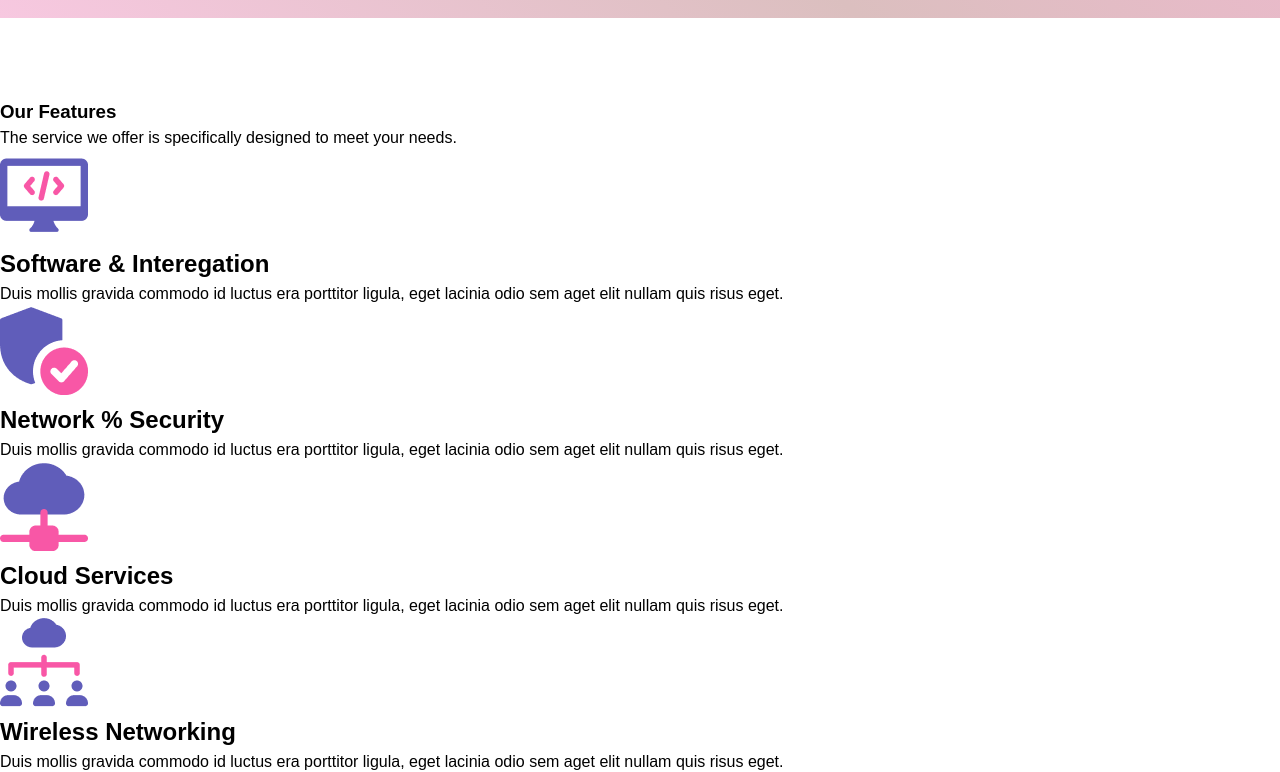
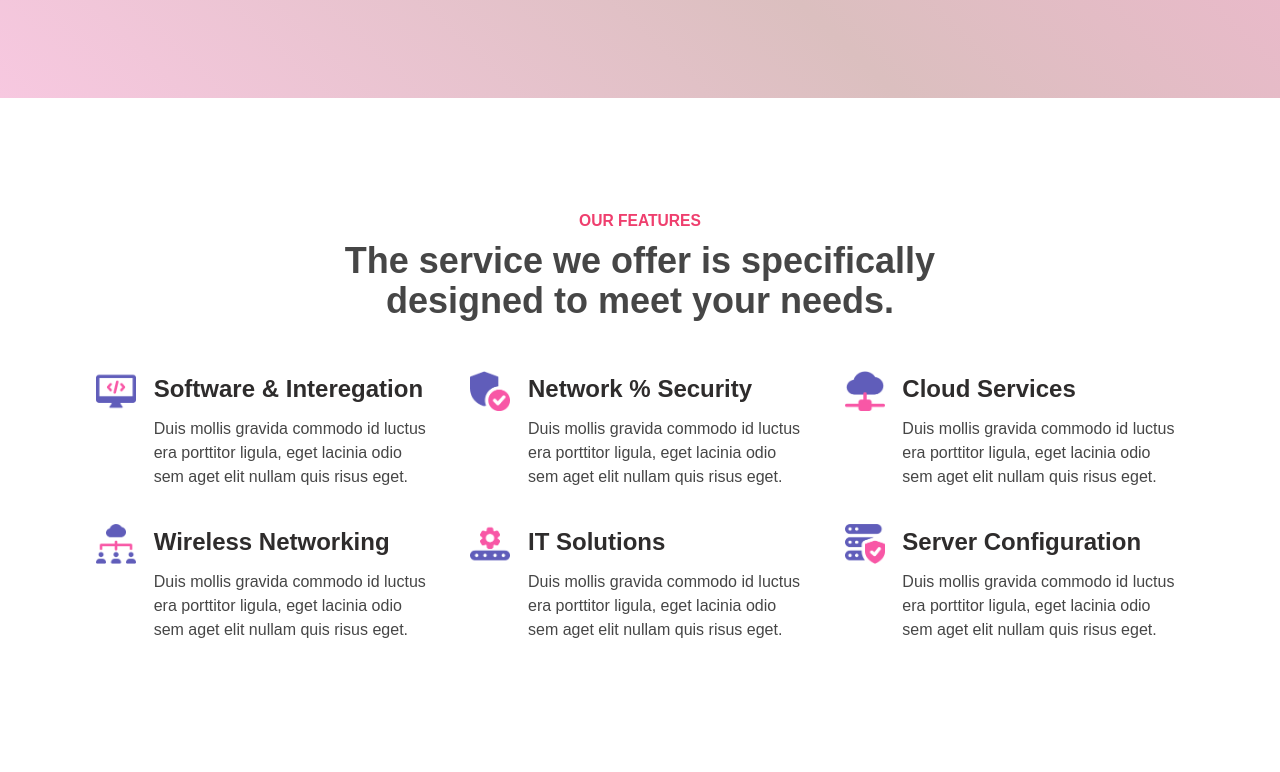
Before and after one commit to Hizmy-M/React-Projects, a React (Vite) app in the folder 05.terraConnect-web/: page / in a window 1280 px wide. Shown: the part 536-1308 px from the top of the page. Built offline with nearby package versions, Linux system fonts and the light colour scheme; a web font is replaced by a local one.

Commit message:
feature section style done

```diff
--- a/05.terraConnect-web/src/FeatureSection.jsx
+++ b/05.terraConnect-web/src/FeatureSection.jsx
@@ -1,14 +1,17 @@
 export default function FeatureSection() {
     return (
-        <section>
-            <div className="feature__container">
+        <section className="extra-space">
+            <div className="feature__container width">
                 <div className="feature__one">
-                    <h3>Our Features</h3>
-                    <p>The service we offer is specifically designed to meet your needs.</p>
+                    <span className="logo-color highlite-title">Our Features</span>
+                    <h2>The service we offer is specifically <br /> designed to meet your needs.</h2>
                 </div>
                 <div className="feature__two">
+                    <div className="feature__two-cards">
                         <div className="feature__card">
-                        <img src="/src/assets/icon-01.png" alt="icon-one" />
+                            <div className="card__image">
+                                <img className="icon-responsive" src="/src/assets/icon-01.png" alt="icon-one" />
+                            </div>
                             <div className="card__content">
                                 <h2>Software & Interegation</h2>
                                 <p>
@@ -18,7 +21,9 @@ export default function FeatureSection() {
                             </div>
                         </div>
                     <div className="feature__card">
-                        <img src="/src/assets/icon-02.png" alt="icon-one" />
+                        <div className="card__image">
+                            <img  className="icon-responsive" src="/src/assets/icon-02.png" alt="icon-one" />
+                        </div>
                         <div className="card__content">
                             <h2>Network % Security</h2>
                             <p>
@@ -28,7 +33,9 @@ export default function FeatureSection() {
                         </div>
                     </div>
                     <div className="feature__card">
-                        <img src="/src/assets/icon-03.png" alt="icon-one" />
+                        <div className="card__image">
+                            <img  className="icon-responsive" src="/src/assets/icon-03.png" alt="icon-one" />
+                        </div>
                         <div className="card__content">
                             <h2>Cloud Services</h2>
                             <p>
@@ -37,8 +44,12 @@ export default function FeatureSection() {
                             </p>
                         </div>
                     </div>
+                    </div>
+                    <div className="feature__two-cards">
                         <div className="feature__card">
-                        <img src="/src/assets/icon-04.png" alt="icon-one" />
+                            <div className="card__image">
+                                <img  className="icon-responsive" src="/src/assets/icon-04.png" alt="icon-one" />
+                            </div>
                             <div className="card__content">
                                 <h2>Wireless Networking</h2>
                                 <p>
@@ -48,7 +59,9 @@ export default function FeatureSection() {
                             </div>
                         </div>
                         <div className="feature__card">
-                        <img src="/src/assets/icon-05.png" alt="icon-one" />
+                            <div className="card__image">
+                                <img  className="icon-responsive" src="/src/assets/icon-05.png" alt="icon-one" />
+                            </div>
                             <div className="card__content">
                                 <h2>IT Solutions</h2>
                                 <p>
@@ -58,7 +71,9 @@ export default function FeatureSection() {
                             </div>
                         </div>
                         <div className="feature__card">
-                        <img src="/src/assets/icon-06.png" alt="icon-one" />
+                            <div className="card__image">
+                                <img  className="icon-responsive" src="/src/assets/icon-06.png" alt="icon-one" />
+                            </div>
                             <div className="card__content">
                                 <h2>Server Configuration</h2>
                                 <p>
@@ -69,6 +84,7 @@ export default function FeatureSection() {
                         </div>
                     </div>
                 </div>
+            </div>
         </section>
     )
 }
--- a/05.terraConnect-web/src/index.css
+++ b/05.terraConnect-web/src/index.css
@@ -13,8 +13,8 @@
   --primary-color-one: #F857A6;
   --primary-color-two: #EF3F6E;
 
-  --font-color-black : rgb(22, 21, 21);
-  --font-color-grey: rgb(49, 48, 48);
+  --font-color-black : rgb(46, 44, 44);
+  --font-color-grey: rgb(70, 70, 70);
 
 
   /* -- font styles -- */
@@ -25,7 +25,7 @@
     --fs-h2: 1.5rem;
     --fs-h3: 1.25rem;
     --fs-body: 0.9375rem;
-    --fs-small: 0.75rem;
+    --fs-small: 0.85rem;
     --fs-button: 0.9375rem;
     --fs-label: 0.75rem;
     --fs-footer: 0.75rem;
@@ -83,6 +83,14 @@ body {
   color: var(--primary-color-two);
 }
 
+/* higligh small tilte */
+.highlite-title {
+  font-size: var(--fs-small);
+  text-transform: uppercase;
+  font-weight: bold;
+}
+
+
 /* background color */
 .backgorund {
   background: #f593bf;
@@ -98,12 +106,15 @@ body {
 }
 
 /* icons */
-
+.icon-responsive {
+  width: 40px;
+  height: auto;
+}
 
 
 /* extra space - bottom and top */
 .extra-space {
-  margin-bottom: 80px;
+  margin-bottom: 70px;
 }
 
 /* ------------------------------------------------------------------------------------------------------------- */
@@ -174,8 +185,60 @@ body {
   justify-content: center;
 }
 
+/* hero-section-end */
+/* ----------------------------------------------------------------------------------------------------- */
 
-/* hero-section-end */
+
+
+
+/* ----------------------------------------------------------------------------------------------------- */
+/* feature-section-start */
+
+
+.feature__one {
+  font-size: var(--fs-h3);
+  line-height: 40px;
+  color: var(--font-color-grey);
+  text-align: center;
+  margin-bottom: 50px;
+}
+
+
+.feature__card {
+  display: flex;
+  max-width: 400px;
+}
+
+.feature__two-cards {
+  display: flex;
+  flex-direction: column;
+  align-items: center;
+  gap: 35px;
+  margin-bottom: 35px;
+
+}
+
+.card__image {
+  flex: 1;
+}
+
+.card__content {
+  width: 83%;
+}
+
+.card__content h2 {
+  font-size: var(--fs-h3);
+  color: var(--font-color-black);
+  margin-bottom: 10px;
+}
+
+.card__content p {
+  font-size: var(--fs-body);
+  color: var(--font-color-grey);
+}
+
+
+/* feature-section-end */
 /* ----------------------------------------------------------------------------------------------------- */
 
 
@@ -210,18 +273,20 @@ body {
   --fs-h2: 1.75rem;
   --fs-h3: 1.5rem;
   --fs-body: 1rem;
-  --fs-small: 0.875rem;
+  --fs-small: 0.975rem;
   --fs-button: 1rem;
   --fs-label: 0.875rem;
   --fs-footer: 0.875rem;
   --fs-logo: 1.4rem
 
+}
 
-  /* padding */
-  --extra-padding: 70px;
+/* default style */
+/* extra space - bottom and top */
+.extra-space {
+    margin-bottom: 100px;
+}
 
-
-}
 
 /* ----------------------------------------------------------------------------------------------- */
 /* header section */
@@ -255,7 +320,7 @@ body {
 /* hero section - start */
 .section__container {
   display: flex;
-  padding: 60px 0;
+  padding: 100px 0;
 }
 
 .section__one {
@@ -275,5 +340,15 @@ body {
 /* ----------------------------------------------------------------------------------------------- */
 
 
+/* feature section - start */
+
+.feature__two-cards {
+  flex-direction: row;
+  justify-content: center;
+  align-items: center;
+}
+
+
+/* feature section - end */
 
 }
```
Lines whose indentation alone changed are shown as unchanged.
